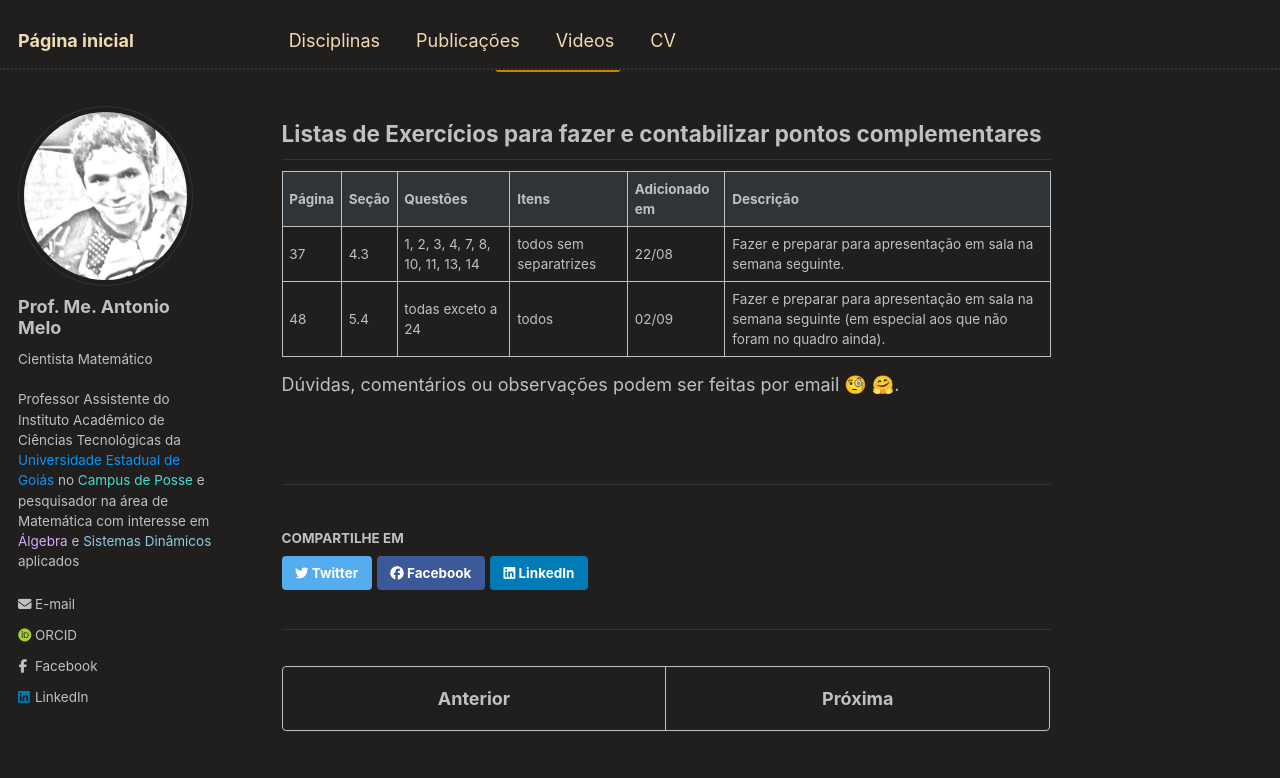
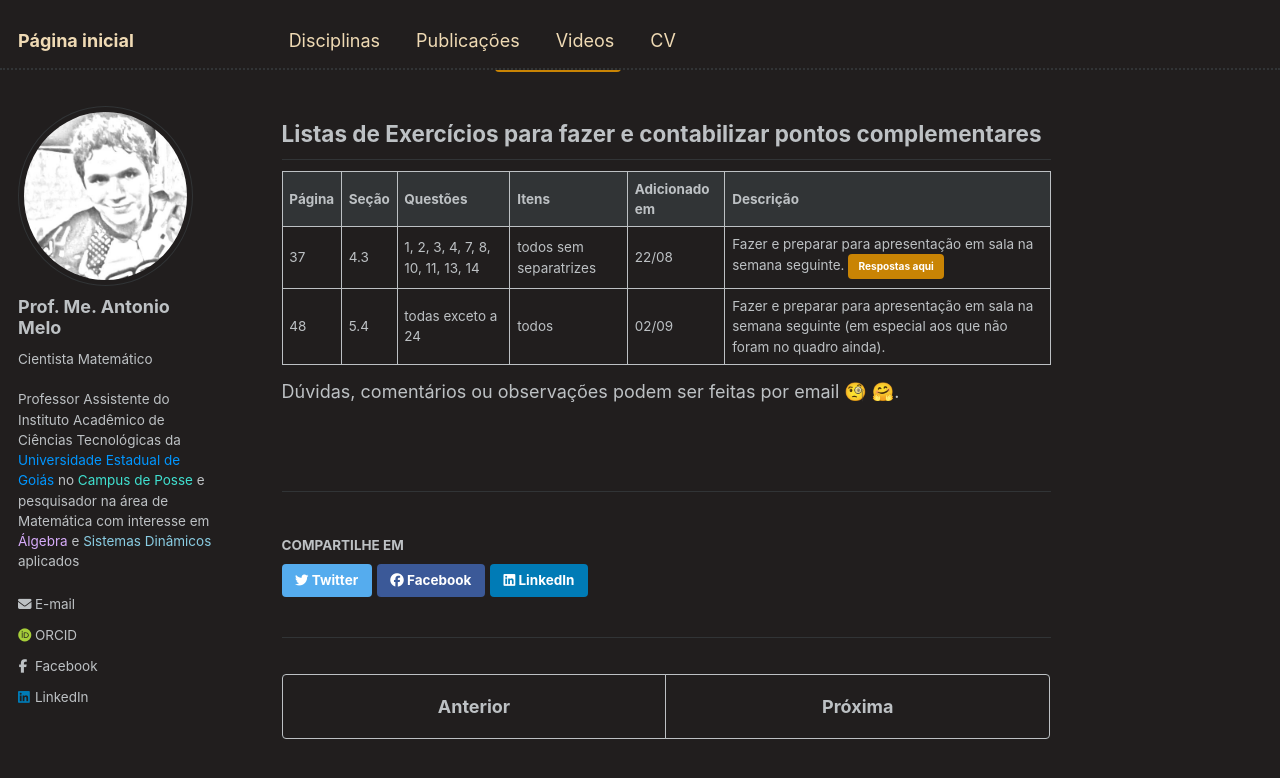
Before and after one commit to antmelo/antmelo.github.io, a Jekyll site: the page built from _teaching/2025-2-estatistica.md, in a window 1280 px wide and 900 px high, scrolled down 1188 px. Shown: the top 778 px of the window. Built offline with Jekyll 4.4.1, drawn with Linux system fonts in a browser that asks for light colours; some web fonts are replaced.

Commit message:
Update 2025-2-estatistica.md

```diff
--- a/_teaching/2025-2-estatistica.md
+++ b/_teaching/2025-2-estatistica.md
@@ -40,7 +40,7 @@ que está disponível para [Download Aqui](https://antmelo.github.io/files/estat
 
 |   Página    | Seção  | Questões  | Itens | Adicionado em   |              Descrição                                  |
 | --------    | -----  | -----     | ---------   | -------------   | ------------------------------------------------------- |
-|     37     |  4.3  |  1, 2, 3, 4, 7, 8, 10, 11, 13, 14 | todos sem separatrizes  | 22/08   | Fazer e preparar para apresentação em sala na semana seguinte.   |
+|     37     |  4.3  |  1, 2, 3, 4, 7, 8, 10, 11, 13, 14 | todos sem separatrizes  | 22/08   | Fazer e preparar para apresentação em sala na semana seguinte. [Respostas aqui](https://antmelo.github.io/files/ZU-EstL1.pdf){: .btn}   |
 |     48     |  5.4  |  todas exceto a 24 | todos  | 02/09   | Fazer e preparar para apresentação em sala na semana seguinte (em especial aos que não foram no quadro ainda).   |
 
 
```
